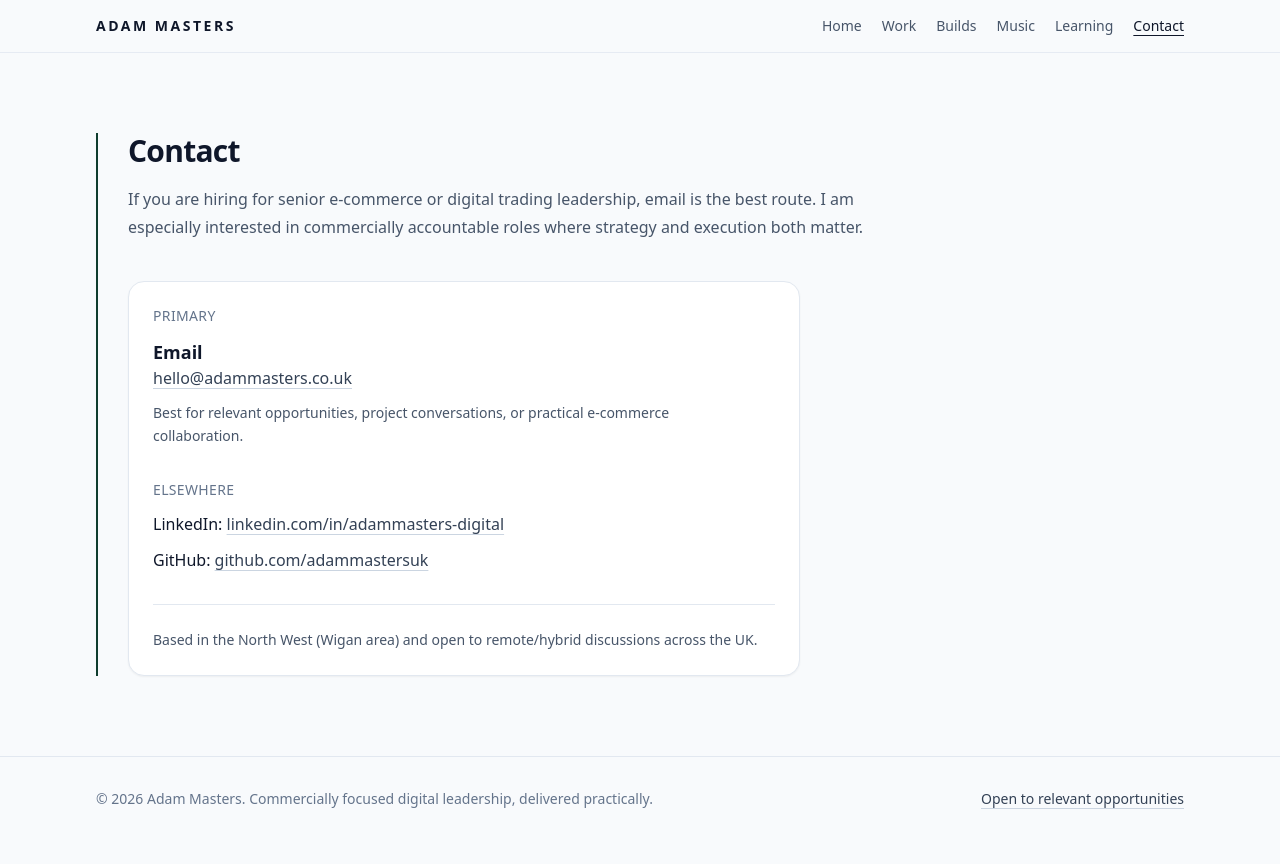
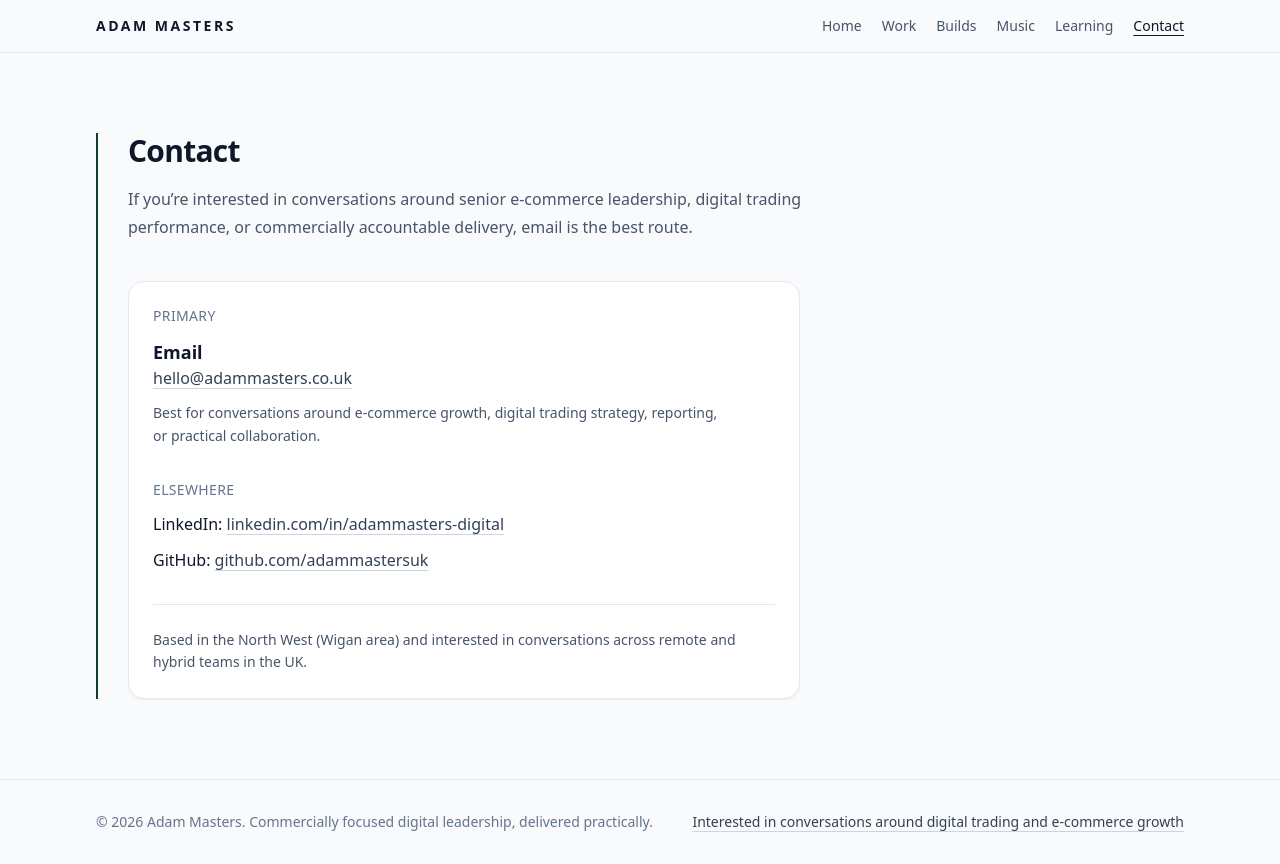
Before and after one commit to adammastersuk/adammasters.co.uk, a Next.js app: page /contact in a window 1280 px wide. Before the commit the page ends 841 px from the top, so only its background shows below. Built offline with nearby package versions, Linux system fonts and the light colour scheme.

Commit message:
Adjust contact wording to conversation-first positioning

```diff
--- a/app/contact/page.tsx
+++ b/app/contact/page.tsx
@@ -12,7 +12,7 @@ export default function ContactPage() {
   return (
     <Section
       title="Contact"
-      intro="If you are hiring for senior e-commerce or digital trading leadership, email is the best route. I am especially interested in commercially accountable roles where strategy and execution both matter."
+      intro="If you’re interested in conversations around senior e-commerce leadership, digital trading performance, or commercially accountable delivery, email is the best route."
     >
       <Card className="max-w-2xl">
         <div className="space-y-8">
@@ -28,7 +28,8 @@ export default function ContactPage() {
               </a>
             </div>
             <p className="max-w-xl text-sm leading-relaxed text-slate-600">
-              Best for relevant opportunities, project conversations, or practical e-commerce collaboration.
+              Best for conversations around e-commerce growth, digital trading strategy, reporting, or practical
+              collaboration.
             </p>
           </div>
 
@@ -61,7 +62,8 @@ export default function ContactPage() {
           </div>
 
           <p className="border-t border-slate-200 pt-6 text-sm leading-relaxed text-slate-600">
-            Based in the North West (Wigan area) and open to remote/hybrid discussions across the UK.
+            Based in the North West (Wigan area) and interested in conversations across remote and hybrid teams in the
+            UK.
           </p>
         </div>
       </Card>
--- a/components/site-footer.tsx
+++ b/components/site-footer.tsx
@@ -13,7 +13,7 @@ export function SiteFooter() {
             href="/contact"
             className="text-sm font-medium text-slate-700 underline decoration-slate-300 underline-offset-4 transition hover:text-slate-900 hover:decoration-slate-500"
           >
-            Open to relevant opportunities
+            Interested in conversations around digital trading and e-commerce growth
           </Link>
         </div>
       </Container>
```
